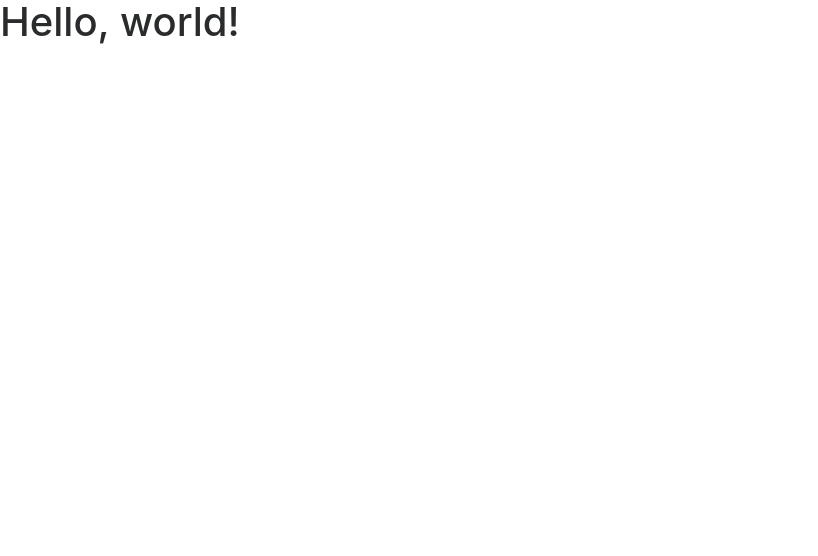
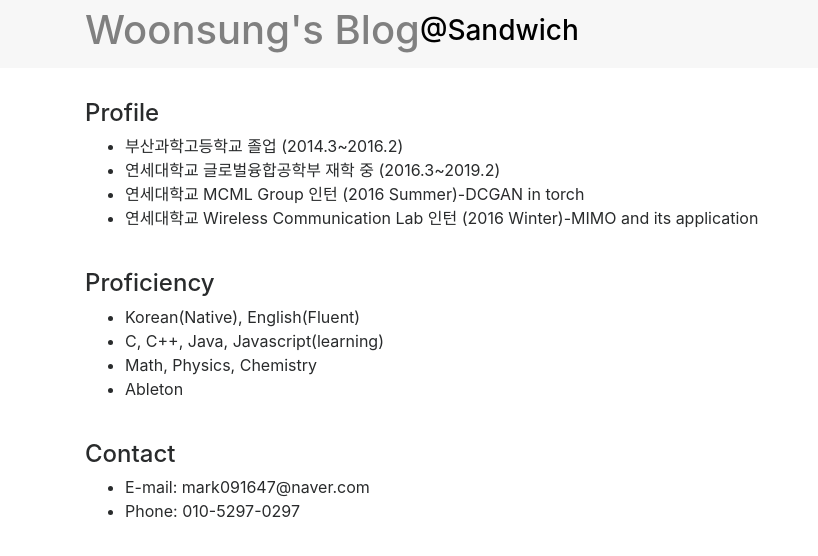
Before and after one commit to Woonsung-Baek/woonsung-baek.github.io, a plain HTML site: page index.html in a window 1280 px wide. Shown: the whole page, without its empty margins (0-818 px from the left). Drawn offline with Linux system fonts and the light colour scheme.

Commit message:
20170408

```diff
--- a/index.html
+++ b/index.html
@@ -5,7 +5,7 @@
     <meta http-equiv="X-UA-Compatible" content="IE=edge">
     <meta name="viewport" content="width=device-width, initial-scale=1">
     <!-- The above 3 meta tags *must* come first in the head; any other head content must come *after* these tags -->
-    <title>Bootstrap 101 Template</title>
+    <title>BaekWoonSung</title>
 
     <!-- Bootstrap -->
     <link href="css/bootstrap.min.css" rel="stylesheet">
@@ -18,6 +18,35 @@
     <![endif]-->
   </head>
   <body>
-    <h1>Hello, world!</h1>
+        <nav class="navbar navbar-toggleable-md navbar-default bg-faded mb-2">
+          <div class="container">
+            <h1 style="color:gray">Woonsung's Blog</h1>
+            <h3 style="color:black">@Sandwich</h3>
+          </div>
+        </nav>
+        <div class="container">
+          <br>
+          <h4>Profile</h4>
+            <ul>
+              <li>부산과학고등학교 졸업 (2014.3~2016.2)</li>
+              <li>연세대학교 글로벌융합공학부 재학 중 (2016.3~2019.2)</li>
+              <li>연세대학교 MCML Group 인턴 (2016 Summer)-DCGAN in torch</li>
+              <li>연세대학교 Wireless Communication Lab 인턴 (2016 Winter)-MIMO and its application</li>
+            </ul>
+          <br>
+          <h4>Proficiency</h4>
+            <ul>
+              <li>Korean(Native), English(Fluent)</li>
+              <li>C, C++, Java, Javascript(learning)</li>
+              <li>Math, Physics, Chemistry</li>
+              <li>Ableton</li>
+            </ul>
+          <br>
+          <h4>Contact</h4>
+            <ul>
+              <li>E-mail: mark091647@naver.com</li>
+              <li>Phone: 010-5297-0297</li>
+            </ul>
+        </div>
   </body>
 </html>
```
